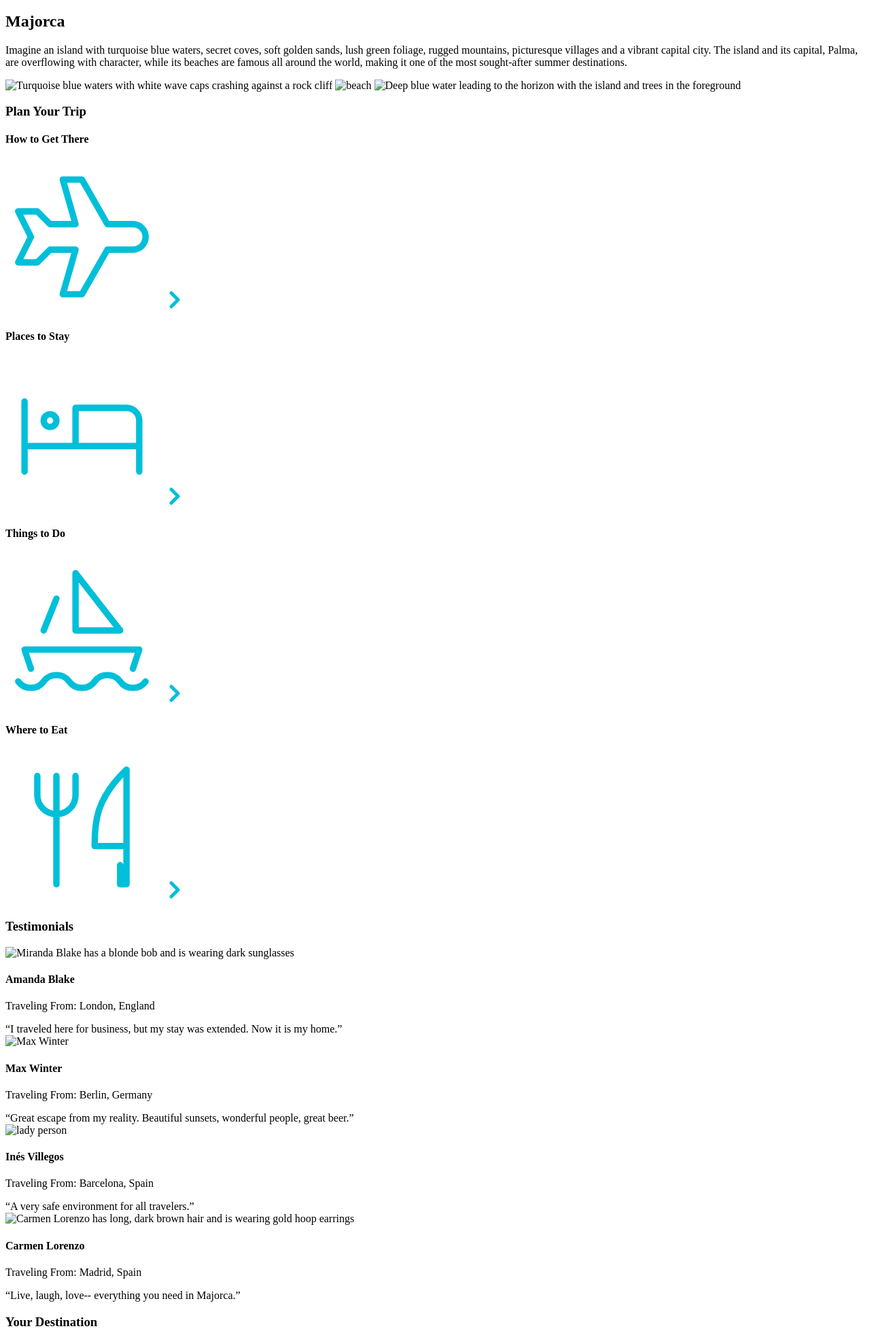
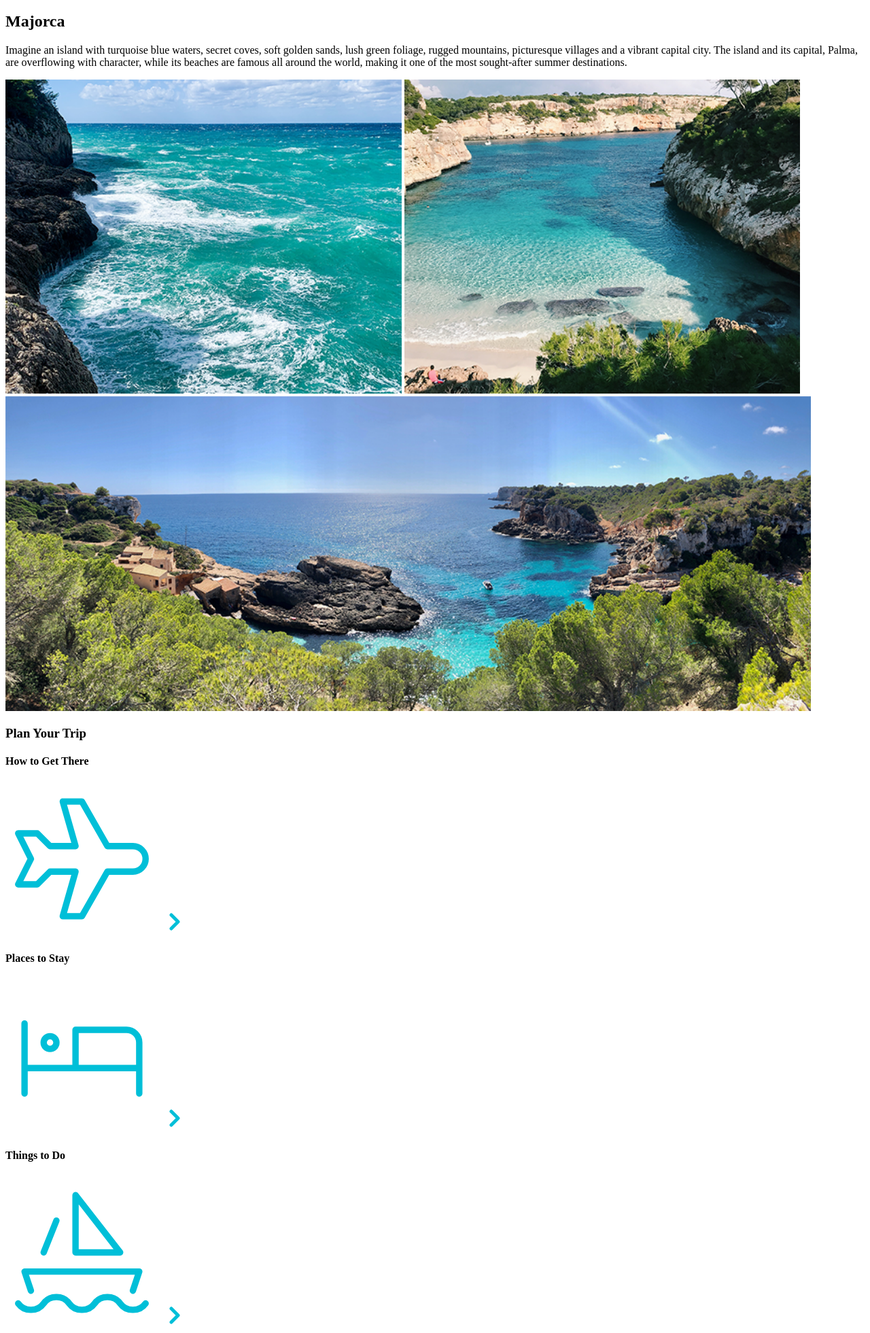
Before and after one commit to kimberlychenqq/wunderlust, a plain HTML site: page majorca.html in a window 1280 px wide. Shown: the part 376-2337 px from the top of the page at 68% size. Drawn offline with Linux system fonts and the light colour scheme.

Commit message:
Update majorca.html
Add title and all the imgs srcset, src and alt

```diff
--- a/majorca.html
+++ b/majorca.html
@@ -19,7 +19,7 @@
     <meta property="og:description" content="">
     <meta property="og:image" content="">
 
-    <title></title>
+    <title>Wunderlust Travel</title>
 
 
     </head>
@@ -50,9 +50,27 @@ Also review the alt text on all of the images to ensure that it is descriptive a
             <article>
                 <h2>Majorca</h2>
                 <p>Imagine an island with turquoise blue waters, secret coves, soft golden sands, lush green foliage, rugged mountains, picturesque villages and a vibrant capital city. The island and its capital, Palma, are overflowing with character, while its beaches are famous all around the world, making it one of the most sought-after summer destinations.</p>
-                <img src="images/majorca-waves.png" alt="Turquoise blue waters with white wave caps crashing against a rock cliff">
-                <img src="images/majorca-beach.png" alt="beach">
-                <img src="images/majorca-cove.png" alt="Deep blue water leading to the horizon with the island and trees in the foreground">
+                <img src="majorca-waves-S.png"
+                     srcset="
+                        majorca-waves-S.png 320w,
+                        majorca-waves-M.png 780w,
+                        majorca-waves-L.png 1024w"
+                        sizes="100vw"
+                     alt="Turquoise blue waters with white wave caps crashing against a rock cliff">
+                <img src="majorca-beach-S.png"
+                     srcset="
+                        majorca-beach-S.png 320w,
+                        majorca-beach-M.png 780w,
+                        majorca-beach-L.png 1024w"
+                     sizes="100vw"
+                     alt="Turquoise bay with white sand beach surrounded by rocky cliffs.">
+                <img src="majorca-cove-S.png"
+                     srcset="
+                        majorca-cove-S.png 320w,
+                        majorca-cove-M.png 780w,
+                        majorca-cove-L.png 1024w"
+                     sizes="100vw"
+                     alt="Deep blue water leading to the horizon with the island and trees in the foreground">
                 <section>
                     <h3>Plan Your Trip</h3>
                     <section>
@@ -87,25 +105,49 @@ Also review the alt text on all of the images to ensure that it is descriptive a
                 <section>
                     <h3>Testimonials</h3>
                     <section>
-                        <img src="images/mirando-blake.png" alt="Miranda Blake has a blonde bob and is wearing dark sunglasses">
-                        <h4>Amanda Blake</h4>
+                        <img src="miranda-blake-S.png"
+                             srcset="
+                                    miranda-blake-S.png 320w,
+                                    miranda-blake-M.png 780w,
+                                    miranda-blake-L.png 1024w"
+                             sizes="100vw"
+                             alt="Miranda Blake has a blonde bob and is wearing dark sunglasses">
+                        <h4>Miranda Blake</h4>
                         <p>Traveling From: London, England</p>
                         <q>I traveled here for business, but my stay was extended. Now it is my home.</q>
                     </section>
                     <section>
-                        <img src="images/max-winter.png" alt="Max Winter">
+                        <img src="max-winter-S.png"
+                             srcset="
+                                    max-winter-S.png 320w,
+                                    max-winter-M.png 780w,
+                                    max-winter-L.png 1024w"
+                             sizes="100vw"
+                             alt="Max Winter is a man with light brown hair and beard wearing a brown shirt.">
                         <h4>Max Winter</h4>
                         <p>Traveling From: Berlin, Germany</p>
                         <q>Great escape from my reality. Beautiful sunsets, wonderful people, great beer.</q>
                     </section>
                     <section>
-                        <img src="images/ines-villegoes.png" alt="lady person">
+                        <img src="ines-villegoes-S.png"
+                             srcset="
+                                    ines-villegoes-S.png 320w,
+                                    ines-villegoes-M.png 780w,
+                                    ines-villegoes-L.png 1024w"
+                             sizes="100vw"
+                             alt="Inés Villegos is a woman in police vest with wavy brown hair">
                         <h4>Inés Villegos</h4>
                         <p>Traveling From: Barcelona, Spain</p>
                         <q>A very safe environment for all travelers.</q>
                     </section>
                     <section>
-                        <img src="images/carmen-lorenzo.png" alt="Carmen Lorenzo has long, dark brown hair and is wearing gold hoop earrings">
+                        <img src="carmen-lorenzo-S.png"
+                             srcset="
+                                    carmen-lorenzo-S.png 320w,
+                                    carmen-lorenzo-M.png 780w,
+                                    carmen-lorenzo-L.png 1024w"
+                             sizes="100vw"
+                             alt="Carmen Lorenzo has long, dark brown hair and is wearing gold hoop earrings">
                         <h4>Carmen Lorenzo</h4>
                         <p>Traveling From: Madrid, Spain</p>
                         <q>Live, laugh, love-- everything you need in Majorca.</q>
```
